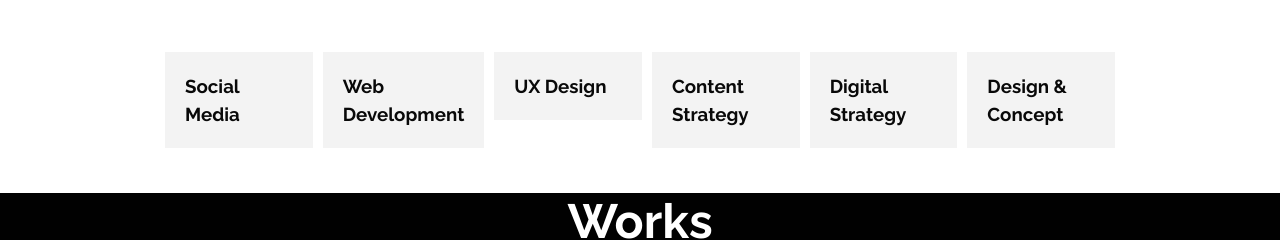
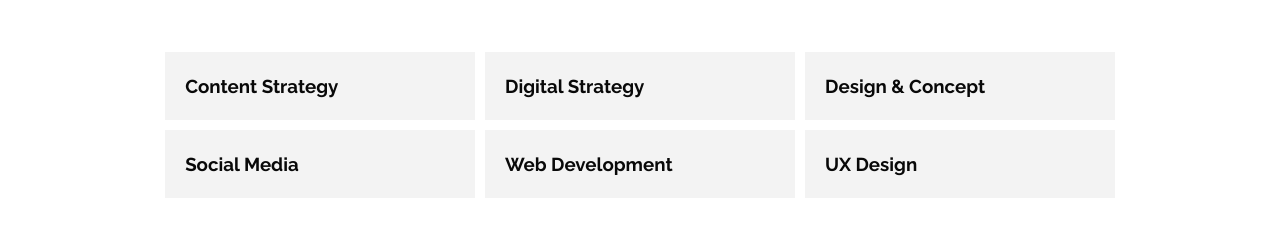
Before and after one commit to Toye1990/alx_html_css, a plain HTML site: page flexbox/3-index.html in a window 1280 px wide. Shown: the part 531-771 px from the top of the page. Drawn offline with nearby package versions, Linux system fonts and the light colour scheme.

Commit message:
Changes confirmed

```diff
--- a/flexbox/3-styles.css
+++ b/flexbox/3-styles.css
@@ -373,13 +373,12 @@
   }
 
   /*** 4. CARD ***/
+
   /* Section Latest news ============================= */
 
-  .section-body .row{
-    flex: row-reverse;
-  }
 
  .section-body .row{
+    flex-wrap: wrap;
     flex-direction: row-reverse;
    }
 
```
